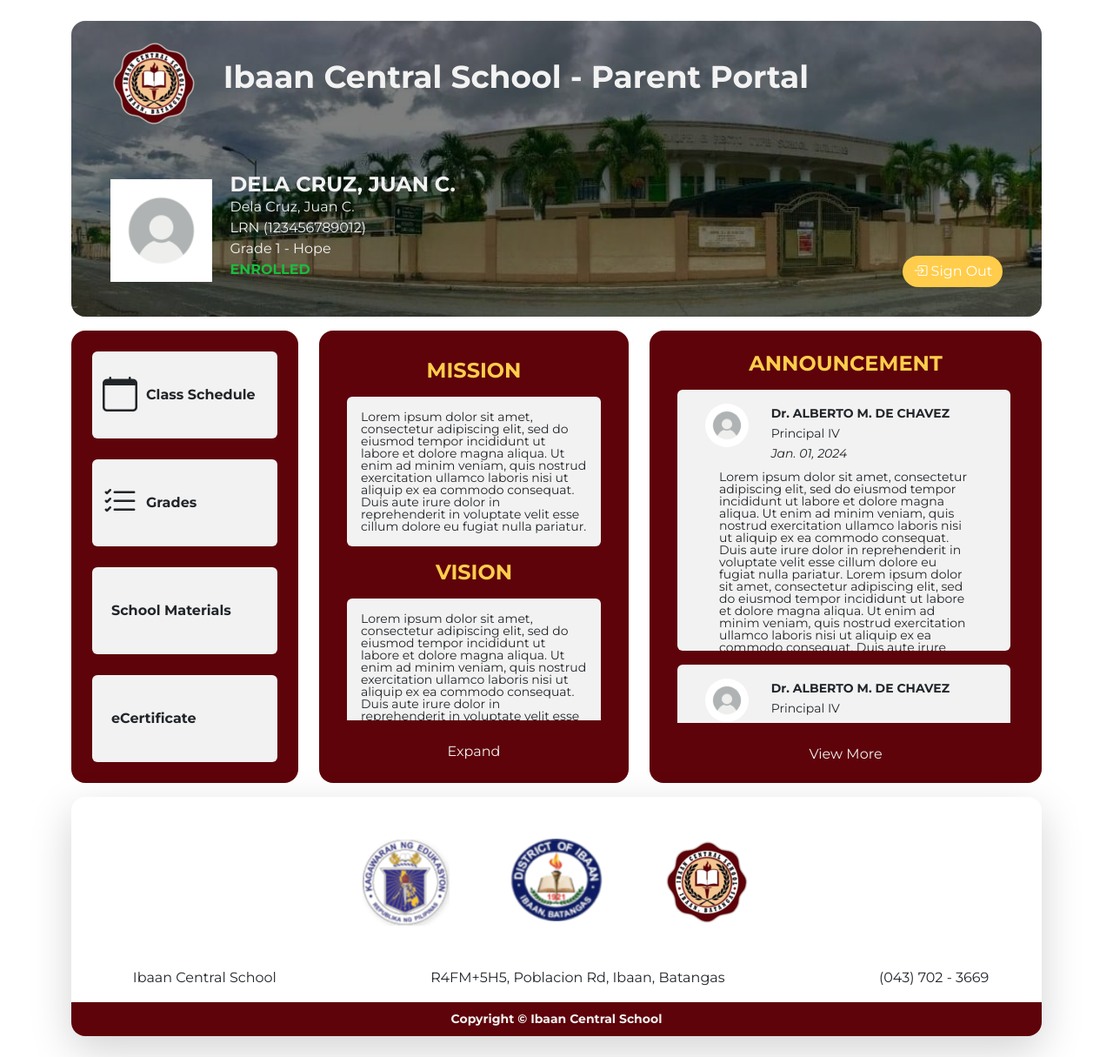
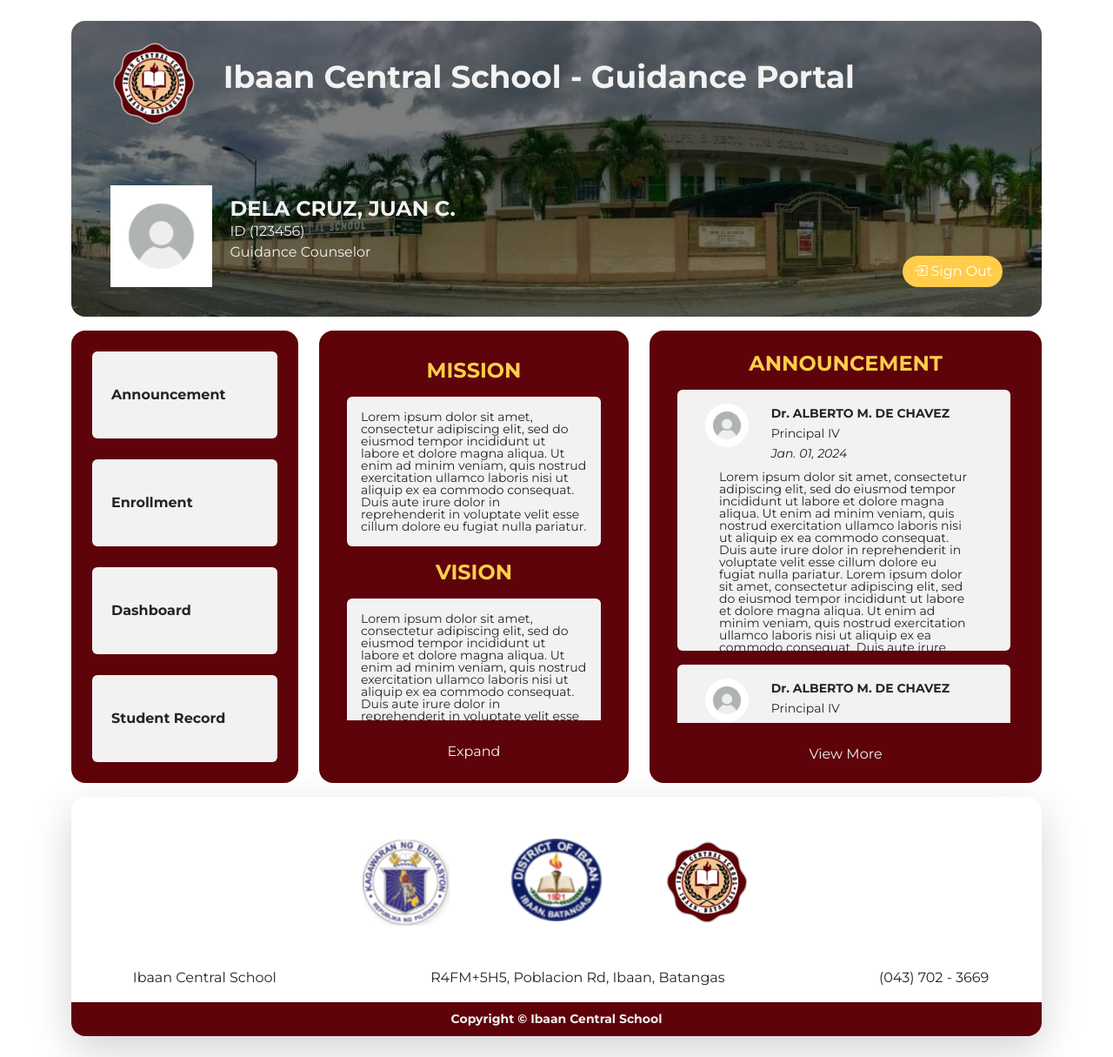
Before and after one commit to kentaro11/ICS_Web_Portal, a PHP site: page /pages/guidanceDashboard.php in a window 1280 px wide. Shown: the whole page at 87% size. Run offline with PHP 8.4, Linux system fonts and the light colour scheme; some libraries are stand-ins or nearby versions.

Commit message:
Modify information and menu buttons

```diff
--- a/pages/guidanceDashboard.php
+++ b/pages/guidanceDashboard.php
@@ -26,7 +26,7 @@
                         <div class="col-md-12">
                             <div class="logo-section d-flex flex-row align-items-center position-absolute top-0 start-0">
                                 <img src="../img/icsLogo.png" class="img-fluid" alt="Logo">
-                                <p class="header-title">Ibaan Central School - Parent Portal</p>
+                                <p class="header-title">Ibaan Central School - Guidance Portal</p>
                             </div>
                         </div>
                     </div>
@@ -38,10 +38,8 @@
                                 <img src="../img/avatar.jpg" class="avatar" alt="Profile" style="width: 11%; height: 11%;">
                                 <div class="student-info d-flex flex-column justify-content-center">
                                     <p class="info-bold text-start">DELA CRUZ, JUAN C.</p>
-                                    <p class="info-text text-start">Dela Cruz, Juan C.</p>
-                                    <p class="info-text text-start">LRN (123456789012)</p>
-                                    <p class="info-text text-start">Grade 1 - Hope</p>
-                                    <p class="en-status text-start">ENROLLED</p>
+                                    <p class="info-text text-start">ID (123456)</p>
+                                    <p class="info-text text-start">Guidance Counselor</p>
                                 </div>
                             </div>
                         </div>
@@ -62,10 +60,10 @@
             <div class="col-md-3" style="height: 520px;">
                 <!-- Menu Bar -->
                 <div class="menu d-flex flex-column rounded-4 row-gap-4 p-4">
-                    <a type="button" class="text-break d-flex flex-row align-items-center btn menu-btn btn-primary rounded-2"><i class="menu-icon bi bi-calendar"></i><span style="margin: 0 0 0 10px;">Class Schedule</span></a>
-                    <a type="button" class="text-break d-flex flex-row align-items-center btn menu-btn btn-primary rounded-2"><i class="menu-icon bi bi-list-check"></i><span style="margin: 0 0 0 10px;">Grades</span></a>
-                    <a type="button" class="text-break d-flex flex-row align-items-center btn menu-btn btn-primary rounded-2"><iconify-icon class="menu-icon ph-icon" icon="ph:pen"></iconify-icon><span style="margin: 0 0 0 10px;">School Materials</span></a>
-                    <a type="button" class="text-break d-flex flex-row align-items-center btn menu-btn btn-primary rounded-2"><iconify-icon class="menu-icon ph-icon" icon="ph:certificate"></iconify-icon><span style="margin: 0 0 0 10px;">eCertificate</span></a>
+                    <a type="button" class="text-break d-flex flex-row align-items-center btn menu-btn btn-primary rounded-2"><iconify-icon class="menu-icon ph-icon" icon="iconoir:megaphone"></iconify-icon><span style="margin: 0 0 0 10px;">Announcement</span></a>
+                    <a type="button" class="text-break d-flex flex-row align-items-center btn menu-btn btn-primary rounded-2"><iconify-icon class="menu-icon ph-icon" icon="iconoir:notes"></iconify-icon><span style="margin: 0 0 0 10px;">Enrollment</span></a>
+                    <a type="button" class="text-break d-flex flex-row align-items-center btn menu-btn btn-primary rounded-2"><iconify-icon class="menu-icon ph-icon" icon="ant-design:dashboard-outlined"></iconify-icon><span style="margin: 0 0 0 10px;">Dashboard</span></a>
+                    <a type="button" class="text-break d-flex flex-row align-items-center btn menu-btn btn-primary rounded-2"><iconify-icon class="menu-icon ph-icon" icon="material-symbols:list-alt-outline"></iconify-icon><span style="margin: 0 0 0 10px;">Student Record</span></a>
                 </div>
             </div>
             <div class="col-md-4">
```
